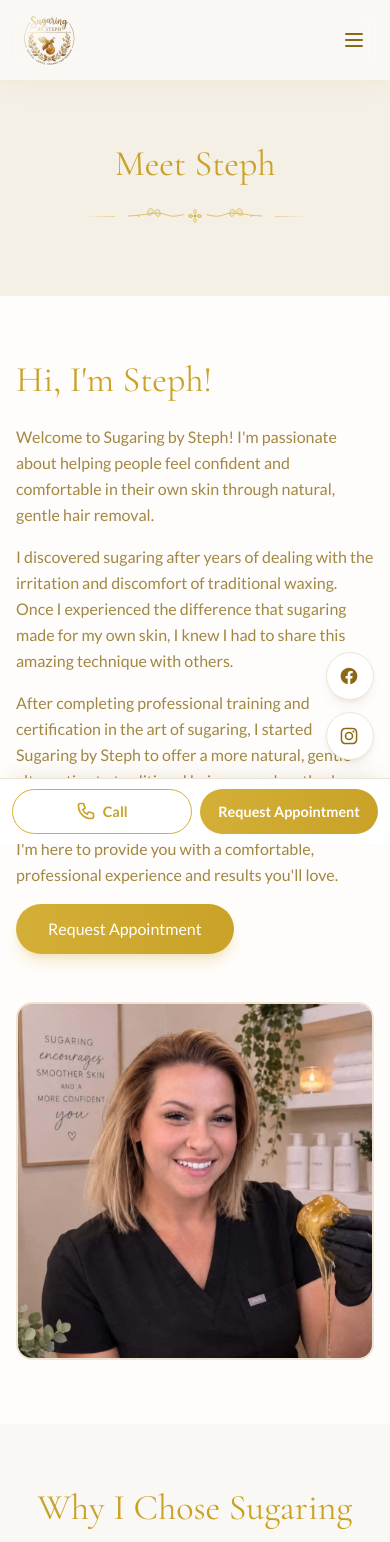
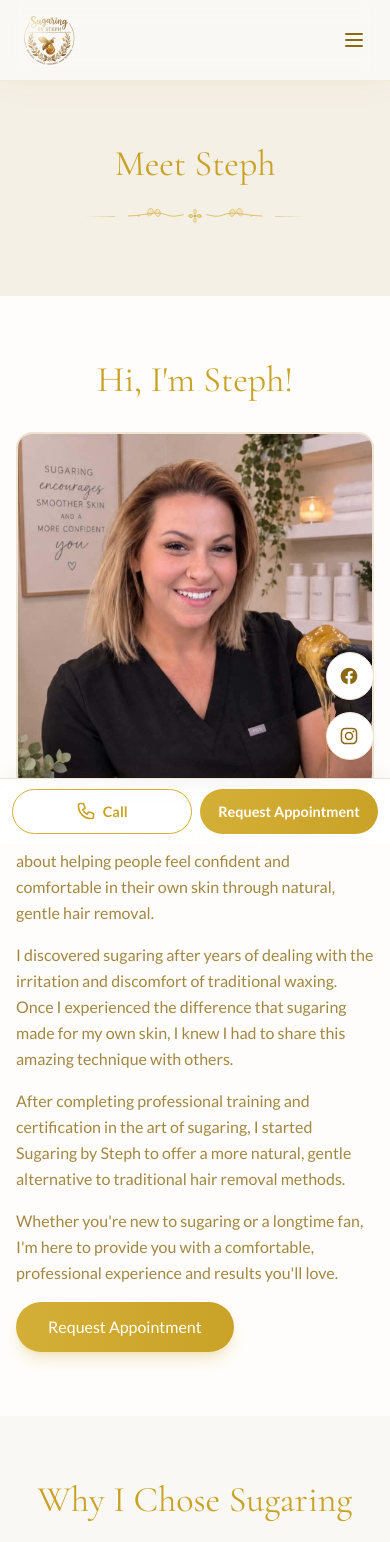
Before and after one commit to jbawt/SugaringbySteph, a React (Vite) app: page /about in a window 390 px wide. Shown: the top 1542 px of the page. Built offline with nearby package versions, Linux system fonts and the light colour scheme.

Commit message:
reorder about page on mobile view title -> photo -> content

```diff
--- a/src/pages/About.jsx
+++ b/src/pages/About.jsx
@@ -64,11 +64,14 @@
       {/* Main About Section */}
       <section className="py-16 bg-cream-50">
         <div className="max-w-6xl mx-auto px-4">
-          <ScrollReveal stagger className="grid grid-cols-1 md:grid-cols-2 gap-12 items-center">
-            {/* Photo */}
-            <div className="order-2 md:order-1 relative">
+          <ScrollReveal stagger className="grid grid-cols-1 md:grid-cols-2 gap-8 md:gap-x-12 md:gap-y-4 items-center">
+            <h2 className="order-1 font-script text-4xl text-gold-600 text-center md:col-start-2 md:row-start-1 md:self-end md:text-left md:mb-2">
+              Hi, I'm Steph!
+            </h2>
+
+            <div className="order-2 relative md:col-start-1 md:row-start-1 md:row-span-2">
               <CurvedBranch className="hidden md:block absolute -bottom-4 -left-6 w-36 h-36 opacity-30 pointer-events-none" />
-              <div className="relative aspect-square overflow-hidden rounded-2xl border-2 border-gold-200">
+              <div className="relative mx-auto aspect-square max-w-md overflow-hidden rounded-2xl border-2 border-gold-200 md:max-w-none">
                 <img
                   src={profilePhoto}
                   alt="Steph, founder of Sugaring by Steph"
@@ -77,10 +80,7 @@
               </div>
             </div>
 
-            {/* Bio */}
-            <div className="order-1 md:order-2">
-              <h2 className="font-script text-4xl text-gold-600 mb-6">Hi, I'm Steph!</h2>
-              <div className="space-y-4 text-bronze-500/80 leading-relaxed">
+            <div className="order-3 space-y-4 text-bronze-500/80 leading-relaxed md:col-start-2 md:row-start-2 md:self-start">
               <p>
                 Welcome to Sugaring by Steph! I'm passionate about helping people feel
                 confident and comfortable in their own skin through natural, gentle hair
@@ -104,7 +104,6 @@
               <Link to={CONTACT_PATH} className="btn-primary mt-6 inline-flex">
                 Request Appointment
               </Link>
-              </div>
             </div>
           </ScrollReveal>
         </div>
```
Lines whose indentation alone changed are shown as unchanged.
